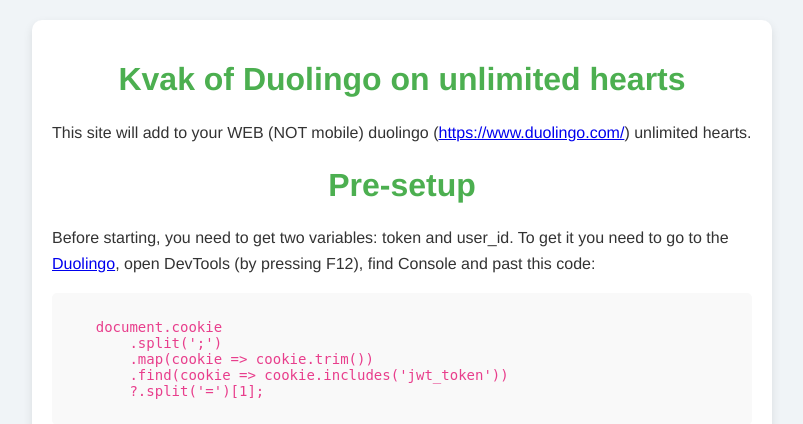
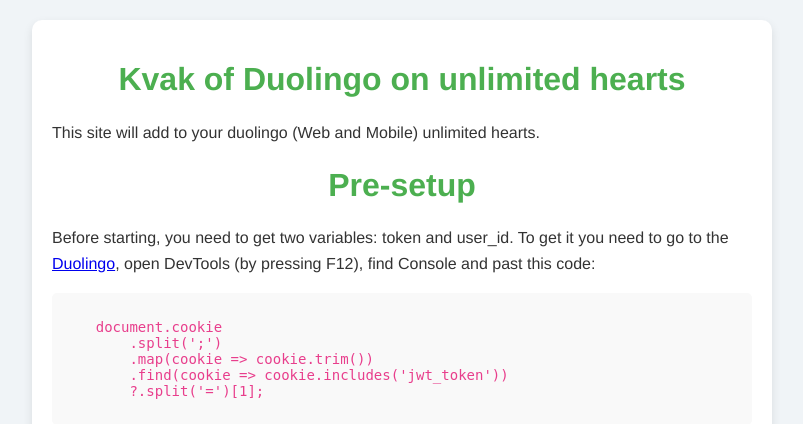
Before and after one commit to Anready/duolingokvak, a Flask app: page / in a window 1280 px wide. Shown: the top 424 px of the page, without its empty margins (238-1041 px from the left). Run offline with Flask 3, Linux system fonts and the light colour scheme.

Commit message:
Update index.html

```diff
--- a/templates/index.html
+++ b/templates/index.html
@@ -15,7 +15,7 @@
 <body>
 <div class="container">
     <h1>Kvak of Duolingo on unlimited hearts</h1>
-    <p>This site will add to your WEB (NOT mobile) duolingo (<a href="https://www.duolingo.com/">https://www.duolingo.com/</a>) unlimited hearts.</p>
+    <p>This site will add to your duolingo (Web and Mobile) unlimited hearts.</p>
 
     <h1>Pre-setup</h1>
     <p>Before starting, you need to get two variables: token and user_id. To get it you need to go to the <a href="https://www.duolingo.com/">Duolingo</a>, open DevTools (by pressing F12), find Console and past this code:</p>
```
